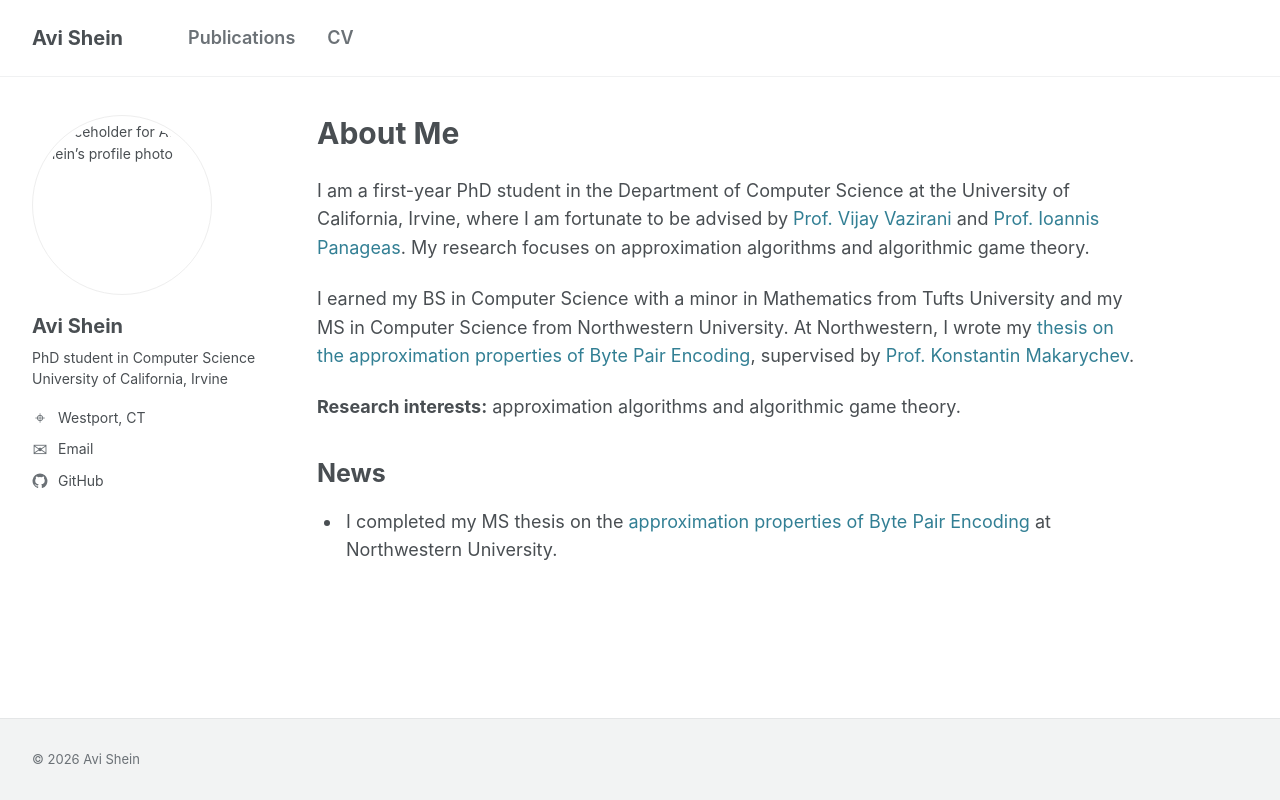
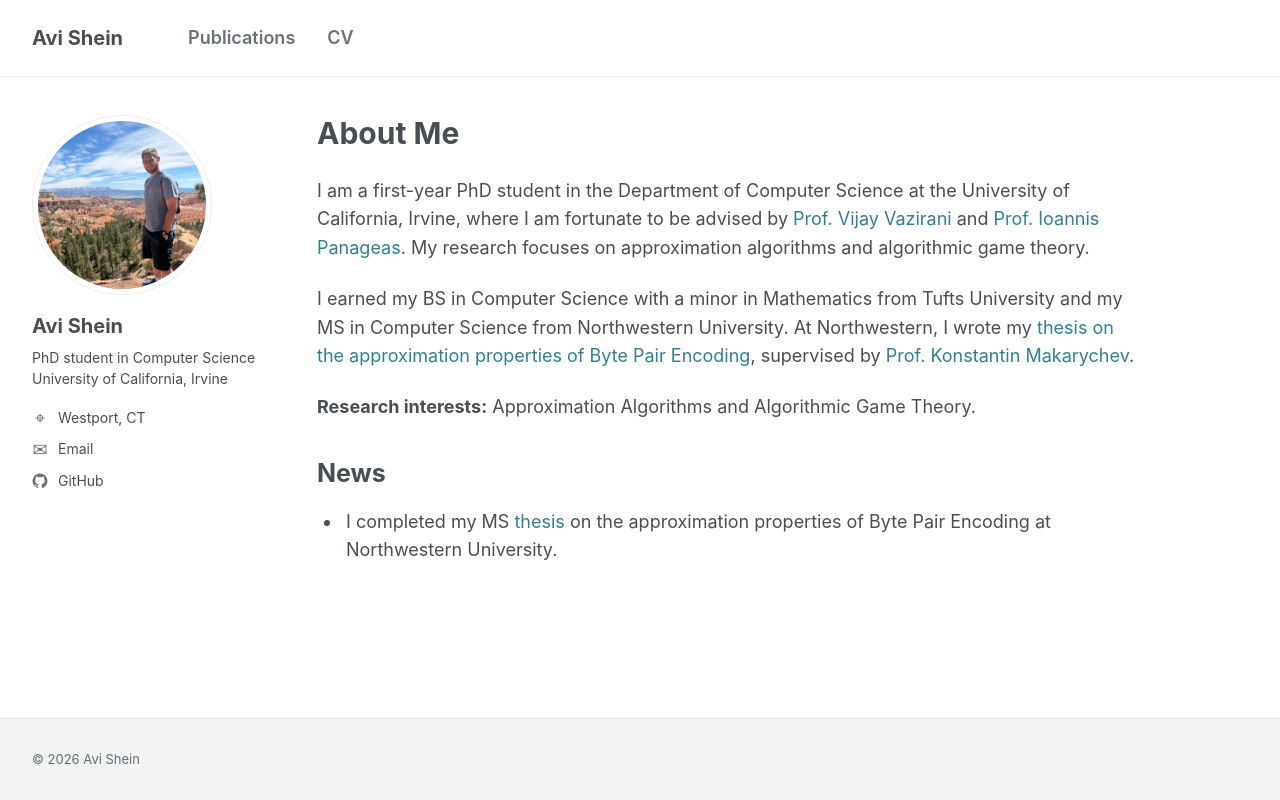
Before and after one commit to avishein21/avishein21.github.io, a plain HTML site: page index.html in a window 1280 px wide. Drawn offline with Linux system fonts and the light colour scheme.

Commit message:
Update website

```diff
--- a/index.html
+++ b/index.html
@@ -22,7 +22,7 @@
   <div class="layout">
     <aside class="sidebar" aria-label="Profile">
       <!-- Use your own image filename here on all three pages. -->
-      <img class="profile-photo" src="photo.svg" alt="Placeholder for Avi Shein’s profile photo" width="180" height="180">
+      <img class="profile-photo" src="pfp.jpg" alt="Placeholder for Avi Shein’s profile photo" width="180" height="180">
       <h2 class="profile-name">Avi Shein</h2>
       <p class="profile-bio">PhD student in Computer Science<br>University of California, Irvine</p>
       <ul class="profile-links">
@@ -38,12 +38,12 @@
       <div class="biography">
         <p>I am a first-year PhD student in the Department of Computer Science at the University of California, Irvine, where I am fortunate to be advised by <a href="https://ics.uci.edu/~vazirani/">Prof. Vijay Vazirani</a> and <a href="https://panageas.github.io/">Prof. Ioannis Panageas</a>. My research focuses on approximation algorithms and algorithmic game theory.</p>
         <p>I earned my BS in Computer Science with a minor in Mathematics from Tufts University and my MS in Computer Science from Northwestern University. At Northwestern, I wrote my <a href="bpe-thesis.pdf">thesis on the approximation properties of Byte Pair Encoding</a>, supervised by <a href="https://konstantin.makarychev.net/">Prof. Konstantin Makarychev</a>.</p>
-        <p><strong>Research interests:</strong> approximation algorithms and algorithmic game theory.</p>
+        <p><strong>Research interests:</strong> Approximation Algorithms and Algorithmic Game Theory.</p>
       </div>
       <section aria-labelledby="news-heading">
         <h2 id="news-heading">News</h2>
         <ul class="news-list">
-          <li>I completed my MS thesis on the <a href="bpe-thesis.pdf">approximation properties of Byte Pair Encoding</a> at Northwestern University.</li>
+          <li>I completed my MS <a href="bpe-thesis.pdf">thesis</a> on the approximation properties of Byte Pair Encoding at Northwestern University.</li>
           <!-- Add more news items using <li>Your update here.</li>. -->
         </ul>
       </section>
```
